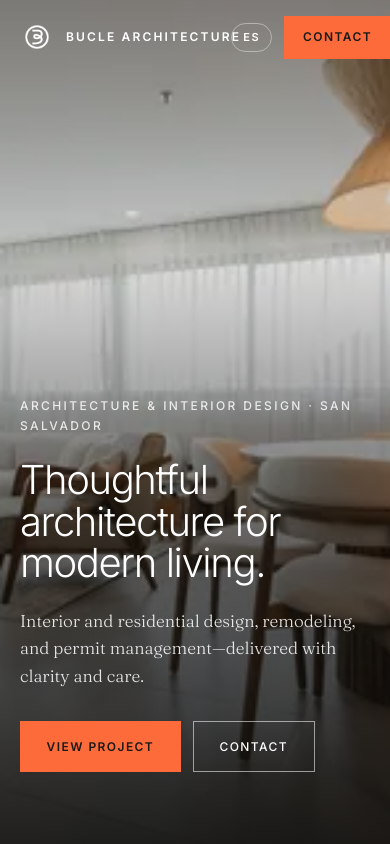
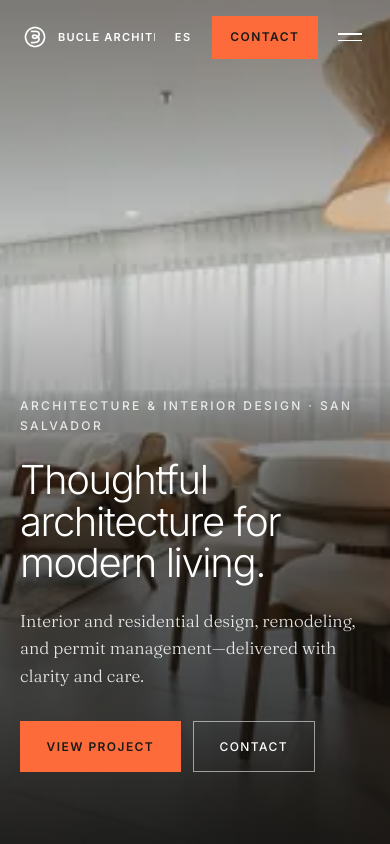
Before and after one commit to danielalejandrohc/bucle-page, a website: page index.html in a window 390 px wide. Shown: the top 844 px of the page. Drawn offline with nearby package versions, Linux system fonts and the light colour scheme; some packages are replaced by stand-ins of ours; a script that the page names is missing.

Commit message:
update EN/ES

```diff
--- a/styles.css
+++ b/styles.css
@@ -138,7 +138,6 @@ h1, h2, h3, h4 { color: var(--text); }
 .site-header[data-over-hero] .nav a,
 .site-header[data-over-hero] .lang-toggle { color: #fff; }
 .site-header[data-over-hero] .logo { filter: brightness(0) invert(1); }
-.site-header[data-over-hero] .lang-toggle { border-color: rgba(255, 255, 255, 0.4); }
 .site-header[data-over-hero] .nav-toggle-bar { background: #fff; }
 
 /* …opaque once the page scrolls past it. */
@@ -163,9 +162,12 @@ h1, h2, h3, h4 { color: var(--text); }
   gap: var(--s-3);
   text-decoration: none;
   color: var(--text);
+  /* Without this the flex item refuses to shrink below its content width and
+     the nowrap wordmark runs underneath the header actions. */
+  min-width: 0;
 }
 
-.logo { width: 34px; height: 34px; transition: filter var(--t-mid); }
+.logo { width: 34px; height: 34px; flex-shrink: 0; transition: filter var(--t-mid); }
 
 .brand-name {
   font-size: var(--fs-xs);
@@ -175,6 +177,8 @@ h1, h2, h3, h4 { color: var(--text); }
   white-space: nowrap;
   color: var(--text);
   transition: color var(--t-mid);
+  min-width: 0;
+  overflow: hidden;
 }
 
 .nav {
@@ -214,26 +218,44 @@ h1, h2, h3, h4 { color: var(--text); }
   display: flex;
   align-items: center;
   gap: var(--s-3);
+  flex-shrink: 0;   /* the brand yields space, never the controls */
 }
 
+/* Flat, not a pill: every other control in this design is square-edged, and
+   the rounded chip both clashed with them and stole width from the wordmark. */
 .lang-toggle {
+  position: relative;
   font-family: inherit;
   font-size: var(--fs-micro);
   font-weight: 600;
   letter-spacing: 0.14em;
   color: var(--text-muted);
   background: transparent;
-  border: 1px solid var(--line-strong);
-  border-radius: 999px;
-  padding: 0.4rem 0.7rem;
+  border: 0;
+  border-radius: 0;
+  /* ~45px tap target without taking 45px of visual width. The negative
+     margin cancels the padding so the row height is unchanged. */
+  padding: 0.85rem var(--s-2);
+  margin: -0.85rem 0;
   cursor: pointer;
-  transition: color var(--t-fast), border-color var(--t-fast), background var(--t-fast);
+  transition: color var(--t-fast);
 }
-.lang-toggle:hover {
-  color: var(--text);
-  border-color: currentColor;
+
+.lang-toggle::after {
+  content: '';
+  position: absolute;
+  left: var(--s-2);
+  right: var(--s-2);
+  bottom: calc(0.85rem - 4px);
+  height: 1px;
+  background: currentColor;
+  opacity: 0;
+  transition: opacity var(--t-fast);
 }
-.site-header[data-over-hero] .lang-toggle:hover { background: rgba(255, 255, 255, 0.14); }
+
+.lang-toggle:hover { color: var(--text); }
+.lang-toggle:hover::after { opacity: 0.6; }
+.site-header[data-over-hero] .lang-toggle:hover { color: #fff; }
 
 .header-cta { display: none; }
 
@@ -1094,7 +1116,21 @@ h1, h2, h3, h4 { color: var(--text); }
   .site-header.menu-open .lang-toggle { color: var(--text); }
   .site-header.menu-open .logo { filter: none; }
   .site-header.menu-open .nav-toggle-bar { background: var(--text); }
-  .site-header.menu-open .lang-toggle { border-color: var(--line-strong); }
+}
+
+/* --- Narrow phones: "BUCLE ARQUITECTURA" is 18 tracked-out characters, and
+   at the desktop size the brand + toggle + menu button exceed a 360px
+   viewport. Tighten the wordmark rather than truncate or hide it. --- */
+@media (max-width: 599px) {
+  .header-inner { gap: var(--s-3); }
+  .brand { gap: var(--s-2); }
+  .logo { width: 30px; height: 30px; }
+  .brand-name { font-size: 0.6875rem; letter-spacing: 0.11em; }
+}
+
+@media (max-width: 389px) {
+  .brand-name { font-size: 0.625rem; letter-spacing: 0.07em; }
+  .header-actions { gap: var(--s-1); }
 }
 
 @media (max-width: 699px) {
```
